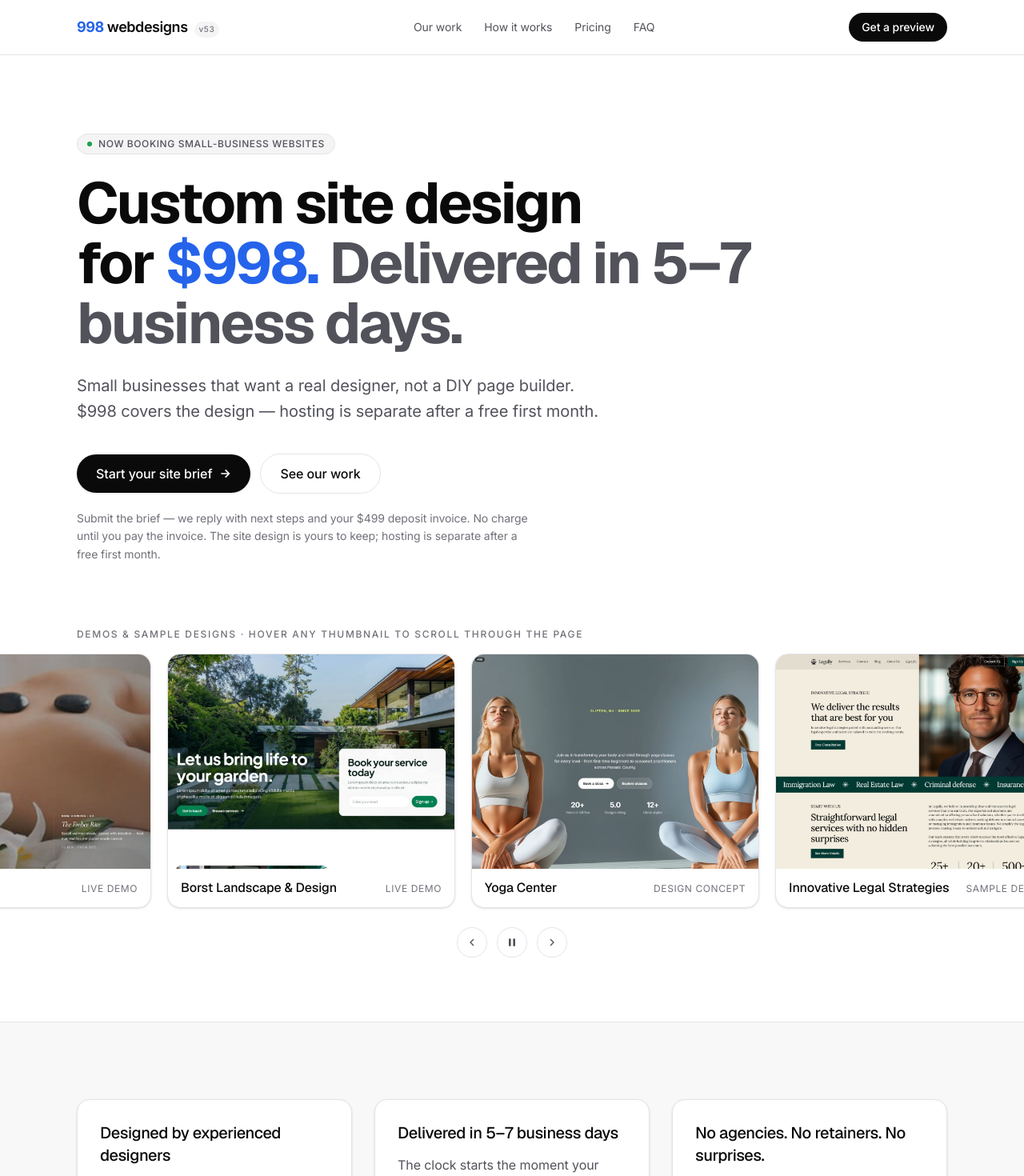
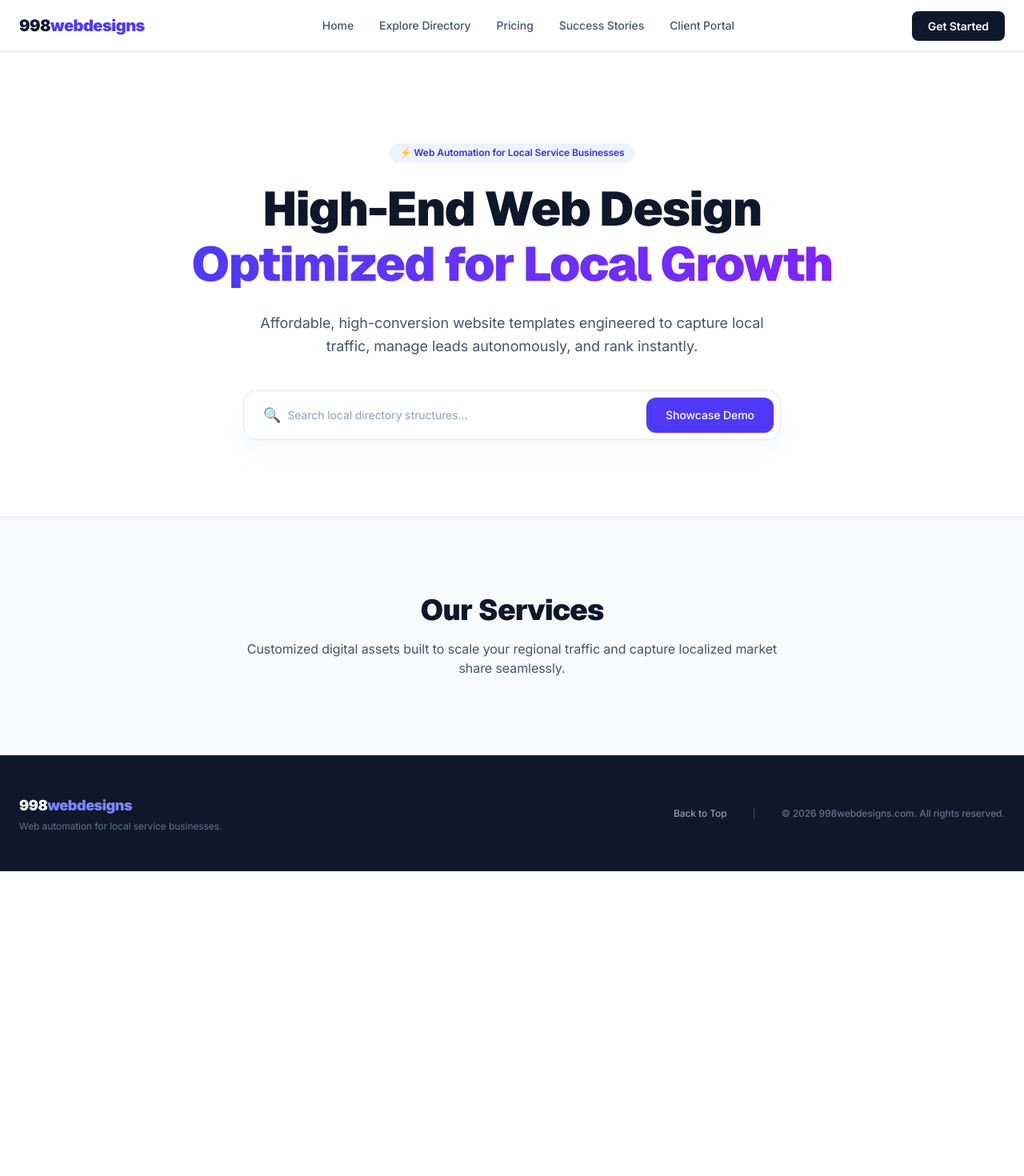
Before and after one commit to bearllc555-spec/998webdesigns-com-site, a Next.js app: page / in a window 1280 px wide. Shown: the top 1470 px of the page at 80% size. After the commit the page ends 1089 px from the top, so only its background shows below. Built offline with nearby package versions, Linux system fonts and the light colour scheme.

Commit message:
build: clean core frontend framework layout and clear placeholder elements

```diff
--- a/src/app/page.tsx
+++ b/src/app/page.tsx
@@ -1,25 +1,112 @@
-import { Nav } from "@/components/Nav";
-import { Hero } from "@/components/Hero";
-import { ValueProps } from "@/components/ValueProps";
-import { HowItWorks } from "@/components/HowItWorks";
-import { Pricing } from "@/components/Pricing";
-import { FAQ } from "@/components/FAQ";
-import { LeadForm } from "@/components/LeadForm";
-import { Footer } from "@/components/Footer";
+import React from 'react';
 
 export default function Home() {
   return (
-    <>
-      <Nav />
-      <main>
-        <Hero />
-        <ValueProps />
-        <HowItWorks />
-        <Pricing />
-        <FAQ />
-        <LeadForm />
-      </main>
-      <Footer />
-    </>
+    <div className="min-h-screen bg-slate-50 text-slate-900 font-sans antialiased scroll-smooth">
+
+      {/* 1. GLOBAL NAVIGATION BAR */}
+      <header className="sticky top-0 z-50 bg-white/90 backdrop-blur-md border-b border-slate-200">
+        <div className="max-w-7xl mx-auto px-6 h-16 flex items-center justify-between">
+
+          {/* Brand Logo */}
+          <div className="flex items-center gap-2">
+            <span className="text-xl font-black tracking-tight text-slate-900">
+              998<span className="text-indigo-600">webdesigns</span>
+            </span>
+          </div>
+
+          {/* Core 5-Link Navigation Anchor */}
+          <nav className="hidden md:flex items-center gap-8 text-sm font-medium text-slate-600">
+            <a href="#home" className="hover:text-indigo-600 transition-colors">Home</a>
+            <a href="#directory" className="hover:text-indigo-600 transition-colors">Explore Directory</a>
+            <a href="#pricing" className="hover:text-indigo-600 transition-colors">Pricing</a>
+            <a href="#stories" className="hover:text-indigo-600 transition-colors">Success Stories</a>
+            <a href="#portal" className="hover:text-indigo-600 transition-colors">Client Portal</a>
+          </nav>
+
+          {/* Clean Right Action Link */}
+          <div>
+            <a
+              href="#contact"
+              className="bg-slate-900 hover:bg-slate-800 text-white px-5 py-2.5 rounded-lg text-sm font-semibold transition-all shadow-sm"
+            >
+              Get Started
+            </a>
+          </div>
+        </div>
+      </header>
+
+      {/* 2. HERO HEADER SECTION */}
+      <section id="home" className="relative bg-white pt-28 pb-24 border-b border-slate-200 overflow-hidden">
+        <div className="max-w-4xl mx-auto px-6 text-center relative z-10">
+
+          <span className="inline-flex items-center gap-1.5 px-3 py-1 rounded-full text-xs font-semibold bg-indigo-50 text-indigo-700 mb-6">
+            ⚡ Web Automation for Local Service Businesses
+          </span>
+
+          <h1 className="text-5xl md:text-6xl font-black tracking-tight text-slate-900 mb-6 leading-[1.15]">
+            High-End Web Design <br />
+            <span className="bg-gradient-to-r from-indigo-600 to-violet-600 bg-clip-text text-transparent">
+              Optimized for Local Growth
+            </span>
+          </h1>
+
+          <p className="text-lg text-slate-600 max-w-2xl mx-auto mb-10 leading-relaxed">
+            Affordable, high-conversion website templates engineered to capture local traffic, manage leads autonomously, and rank instantly.
+          </p>
+
+          {/* Visual Showcase Input (No functional client-side search logic) */}
+          <div id="directory" className="max-w-2xl mx-auto bg-white p-2 rounded-2xl border border-slate-200 shadow-xl shadow-slate-100/50 flex flex-col sm:flex-row gap-2">
+            <div className="flex-1 flex items-center px-4 gap-2">
+              <span className="text-slate-400 text-lg">🔍</span>
+              <input
+                type="text"
+                placeholder="Search local directory structures..."
+                className="w-full py-3 text-slate-900 placeholder-slate-400 focus:outline-none text-sm bg-transparent"
+                disabled
+              />
+            </div>
+            <button className="bg-indigo-600 hover:bg-indigo-500 text-white px-6 py-3 rounded-xl text-sm font-medium transition-colors whitespace-nowrap shadow-sm">
+              Showcase Demo
+            </button>
+          </div>
+
+        </div>
+      </section>
+
+      {/* 3. CORE CONTENT ANCHOR SECTION */}
+      <section id="pricing" className="py-24 bg-slate-50">
+        <div className="max-w-7xl mx-auto px-6">
+          <div className="text-center max-w-2xl mx-auto">
+            <h2 className="text-3xl md:text-4xl font-black tracking-tight text-slate-900 mb-4">
+              Our Services
+            </h2>
+            <p className="text-slate-600">
+              Customized digital assets built to scale your regional traffic and capture localized market share seamlessly.
+            </p>
+          </div>
+        </div>
+      </section>
+
+      {/* 4. GLOBAL AGENCY FOOTER */}
+      <footer className="bg-slate-900 text-slate-400 py-12 border-t border-slate-800">
+        <div className="max-w-7xl mx-auto px-6 flex flex-col md:flex-row items-center justify-between gap-6">
+          <div className="flex flex-col items-center md:items-start gap-1">
+            <span className="text-lg font-black tracking-tight text-white">
+              998<span className="text-indigo-400">webdesigns</span>
+            </span>
+            <p className="text-xs text-slate-500">
+              Web automation for local service businesses.
+            </p>
+          </div>
+          <div className="flex flex-wrap justify-center gap-8 text-xs font-medium">
+            <a href="#home" className="hover:text-white transition-colors">Back to Top</a>
+            <span className="text-slate-700">|</span>
+            <span className="text-slate-500">© {new Date().getFullYear()} 998webdesigns.com. All rights reserved.</span>
+          </div>
+        </div>
+      </footer>
+
+    </div>
   );
 }
```
